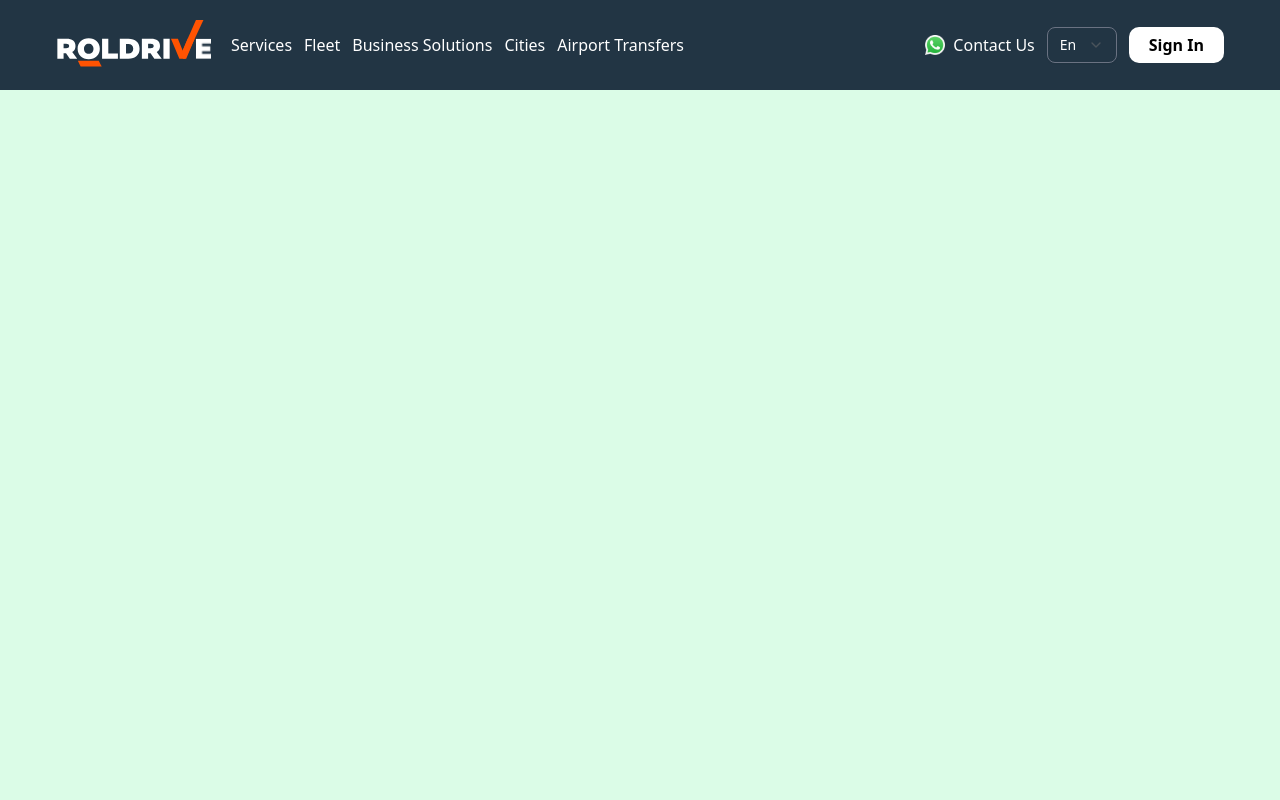
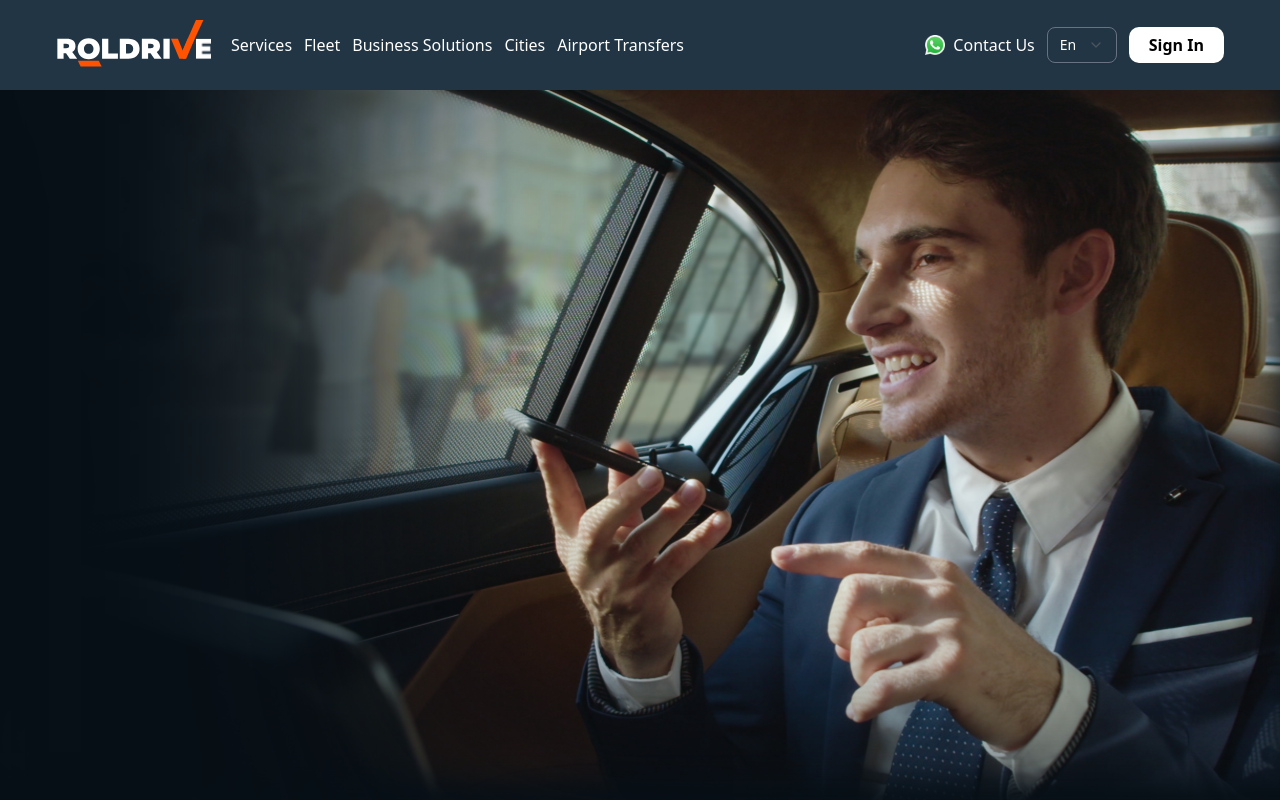
Before and after one commit to jaisriv788/roldrive, a Next.js app: page / in a window 1280 px wide. Shown: the top 800 px of the page. Built offline with nearby package versions, Linux system fonts and the light colour scheme.

Commit message:
feat: started working on the hero section

```diff
--- a/app/layout.tsx
+++ b/app/layout.tsx
@@ -30,7 +30,7 @@ export default function RootLayout({
         className={`${geistSans.variable} ${geistMono.variable} antialiased flex flex-col min-h-screen`}
       >
         <Navbar />
-        <div className="flex-1 bg-green-100 min-h-screen">{children}</div>
+        <div className="flex-1 min-h-screen flex flex-col">{children}</div>
         <Footer />
       </body>
     </html>
--- a/app/page.tsx
+++ b/app/page.tsx
@@ -1,5 +1,11 @@
+import { Hero } from "@/components/Hero";
+
 function page() {
-  return <div className="">Home</div>;
+  return (
+    <div className="">
+      <Hero />
+    </div>
+  );
 }
 
 export default page;
--- a/components/Footer.jsx
+++ b/components/Footer.tsx
@@ -1,6 +1,7 @@
 import Image from "next/image";
+import React from "react";
 
-function Footer() {
+const Footer: React.FC = () => {
   return (
     <div className="bg-[#081017] py-12 px-5 sm:px-14 text-white">
       <div className="flex justify-between lg:flex-row flex-col">
--- /dev/null
+++ b/components/Hero.tsx
@@ -0,0 +1,15 @@
+import React from "react";
+
+export const Hero: React.FC = () => {
+  return (
+    <div
+      className="
+    h-screen bg-cover bg-center lg:bg-left
+    bg-[url('/navbar/bg.svg')]
+    shadow-[inset_380px_0_250px_#081017,inset_0_-20px_30px_#081017]
+  "
+    >
+      fdsfs
+    </div>
+  );
+};
--- a/components/Navbar.jsx
+++ b/components/Navbar.tsx
@@ -18,8 +18,9 @@ import {
   DropdownMenuShortcut,
 } from "@/components/ui/dropdown-menu";
 import { RiMenuFill } from "react-icons/ri";
+import React from "react";
 
-function Navbar() {
+const Navbar: React.FC = () => {
   return (
     <div className="bg-[#223544] fixed w-screen text-white py-5 px-5 sm:px-14 flex justify-between items-center">
       <div className="flex items-center gap-5">
@@ -35,19 +36,34 @@ function Navbar() {
         </Link>
 
         <div className="hidden lg:flex gap-3">
-          <Link className="hover:text-gray-300 transition ease-in-out duration-300" href="/services">
+          <Link
+            className="hover:text-gray-300 transition ease-in-out duration-300"
+            href="/services"
+          >
             Services
           </Link>
-          <Link className="hover:text-gray-300 transition ease-in-out duration-300" href="/fleet">
+          <Link
+            className="hover:text-gray-300 transition ease-in-out duration-300"
+            href="/fleet"
+          >
             Fleet
           </Link>
-          <Link className="hover:text-gray-300 transition ease-in-out duration-300" href="/businesssolutions">
+          <Link
+            className="hover:text-gray-300 transition ease-in-out duration-300"
+            href="/businesssolutions"
+          >
             Business Solutions
           </Link>
-          <Link className="hover:text-gray-300 transition ease-in-out duration-300" href="/cities">
+          <Link
+            className="hover:text-gray-300 transition ease-in-out duration-300"
+            href="/cities"
+          >
             Cities
           </Link>
-          <Link className="hover:text-gray-300 transition ease-in-out duration-300" href="/airporttransfers">
+          <Link
+            className="hover:text-gray-300 transition ease-in-out duration-300"
+            href="/airporttransfers"
+          >
             Airport Transfers
           </Link>
         </div>
@@ -62,7 +78,7 @@ function Navbar() {
           />
           Contact Us
         </div>
-        <Select defaultValue="english" disableScrollLock>
+        <Select defaultValue="english">
           <SelectTrigger className="w-[70px] border border-gray-500">
             <SelectValue placeholder="Theme" />
           </SelectTrigger>
@@ -132,6 +148,6 @@ function Navbar() {
       </div>
     </div>
   );
-}
+};
 
 export default Navbar;
```
Also changed, not shown: public/navbar/bg.svg (renamed from public/navbar/image 25.svg).
